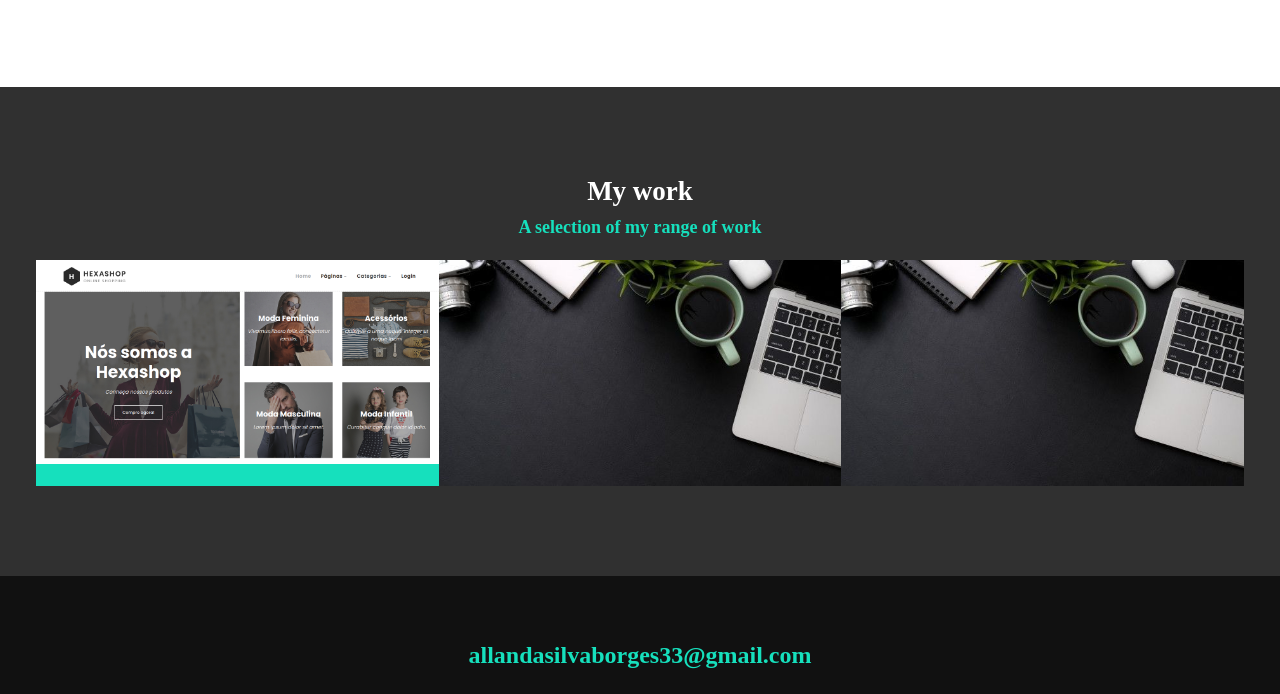
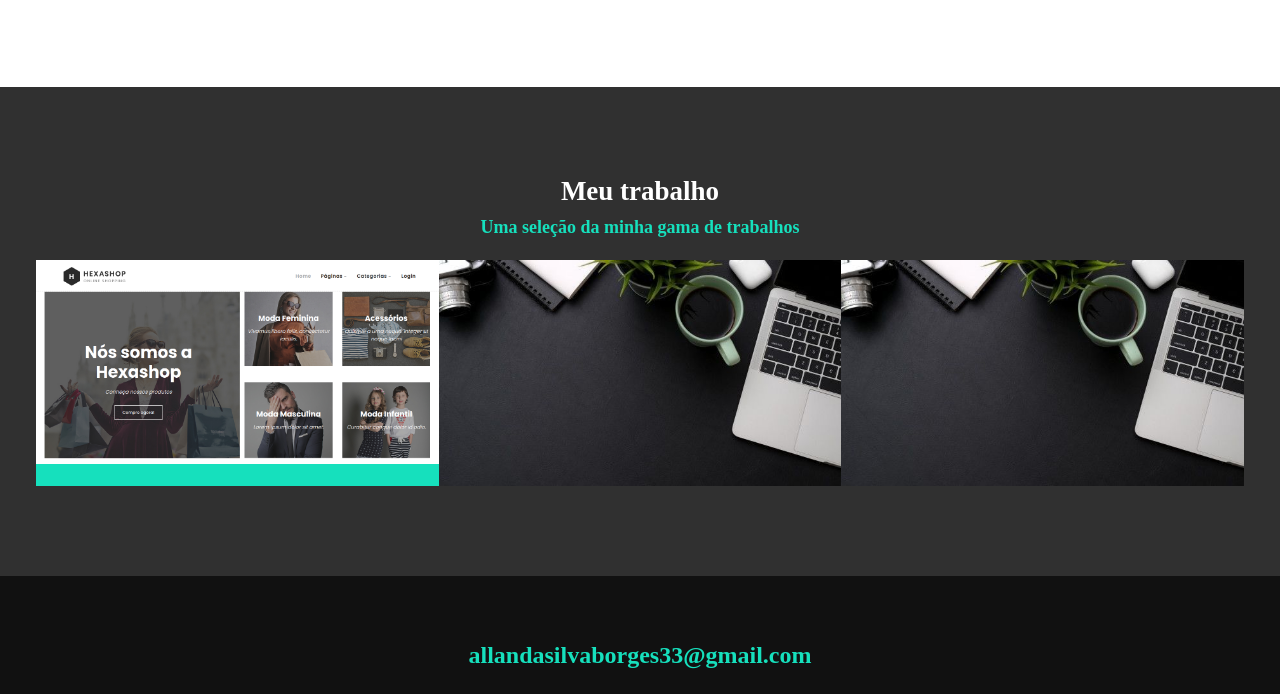
Before and after one commit to AllanSBorges/portfolio, a plain HTML site: page index.html in a window 1280 px wide. Shown: the part 1740-2434 px from the top of the page. Drawn offline with nearby package versions, Linux system fonts and the light colour scheme.

Commit message:
fix: Ajuste no index.hmtl

```diff
--- a/index.html
+++ b/index.html
@@ -110,8 +110,8 @@
 
     <!-- My work -->
     <section class ='my-work' id='work'>
-      <h2 class ='section__title section__title--work' id='section__title--work'>My work</h2>
-      <p class ='section__subtitle section__subtitle--work' id='section__subtitle--work'>A selection of my range of work</p>
+      <h2 class ='section__title section__title--work' id='section__title--work'>Meu trabalho</h2>
+      <p class ='section__subtitle section__subtitle--work' id='section__subtitle--work'>Uma seleção da minha gama de trabalhos</p>
 
       <div class='portfolio'>
 
```
